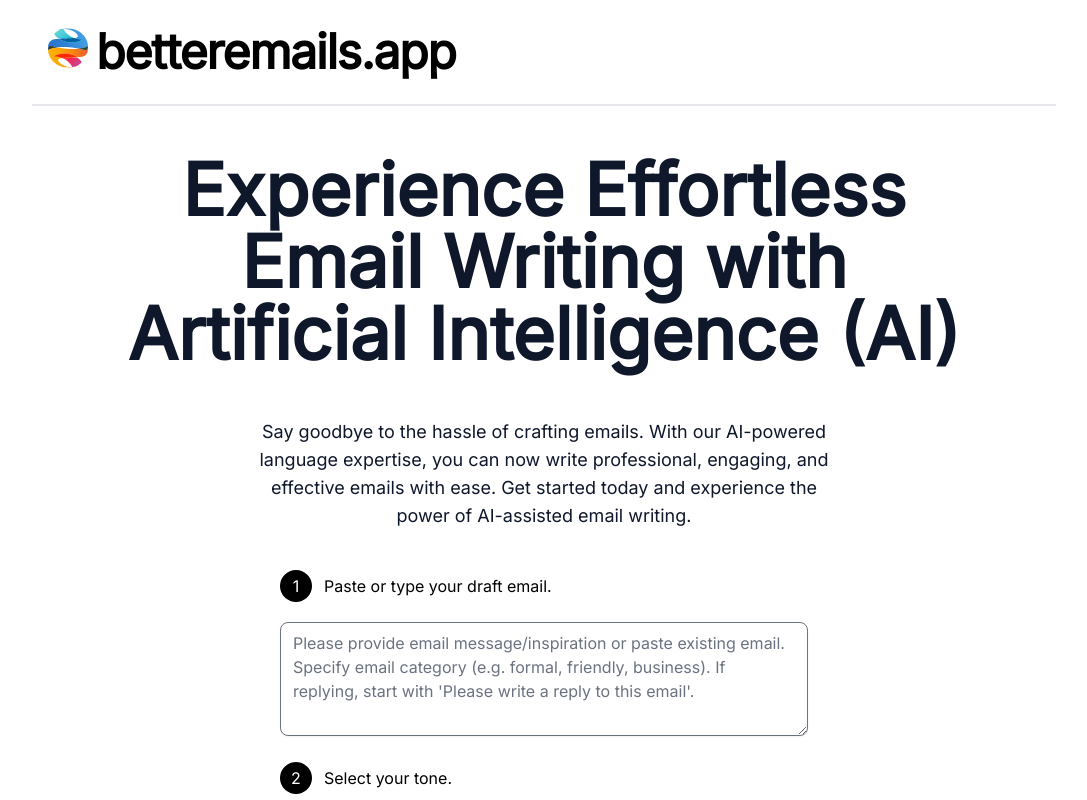
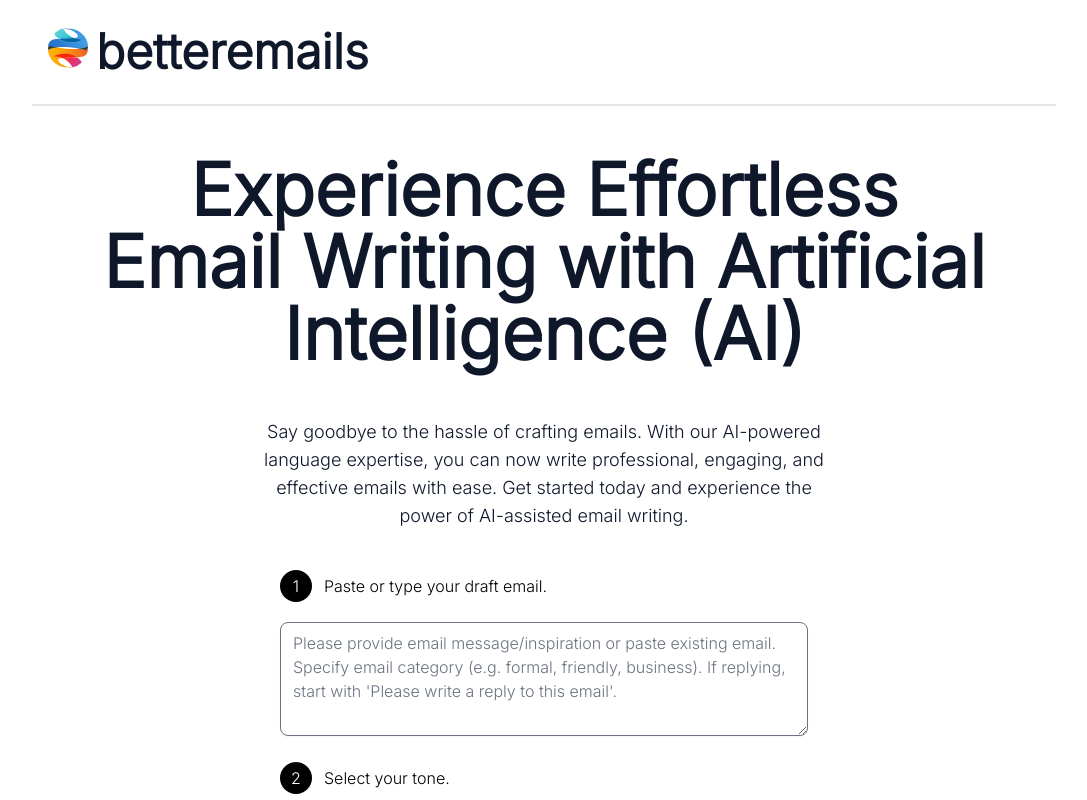
Before and after one commit to llegomark/betteremails, a Next.js app: page / in a window 1280 px wide. Shown: the top 800 px of the page, without its empty margins (96-1183 px from the left). Built offline with nearby package versions, Linux system fonts and the light colour scheme.

Commit message:
update: site name

```diff
--- a/components/Header.tsx
+++ b/components/Header.tsx
@@ -12,8 +12,8 @@
           width={36}
           height={36}
         />
-        <h1 className="ml-2 text-3xl font-bold tracking-tight sm:text-5xl">
-          betteremails.app
+        <h1 className="ml-2 text-3xl font-bold text-slate-900 tracking-normal sm:text-5xl">
+          betteremails
         </h1>
       </Link>
     </header>
--- a/package.json
+++ b/package.json
@@ -6,7 +6,7 @@
     "start": "next start"
   },
   "dependencies": {
-    "@headlessui/react": "^1.7.9",
+    "@headlessui/react": "^1.7.10",
     "@headlessui/tailwindcss": "^0.1.2",
     "@heroicons/react": "^2.0.14",
     "@next/font": "^13.1.6",
--- a/pages/_app.tsx
+++ b/pages/_app.tsx
@@ -3,7 +3,7 @@
 import { Inter } from "@next/font/google";
 
 const inter = Inter({
-  weight: "400",
+  weight: "300",
   subsets: ["latin"],
 });
 
```
